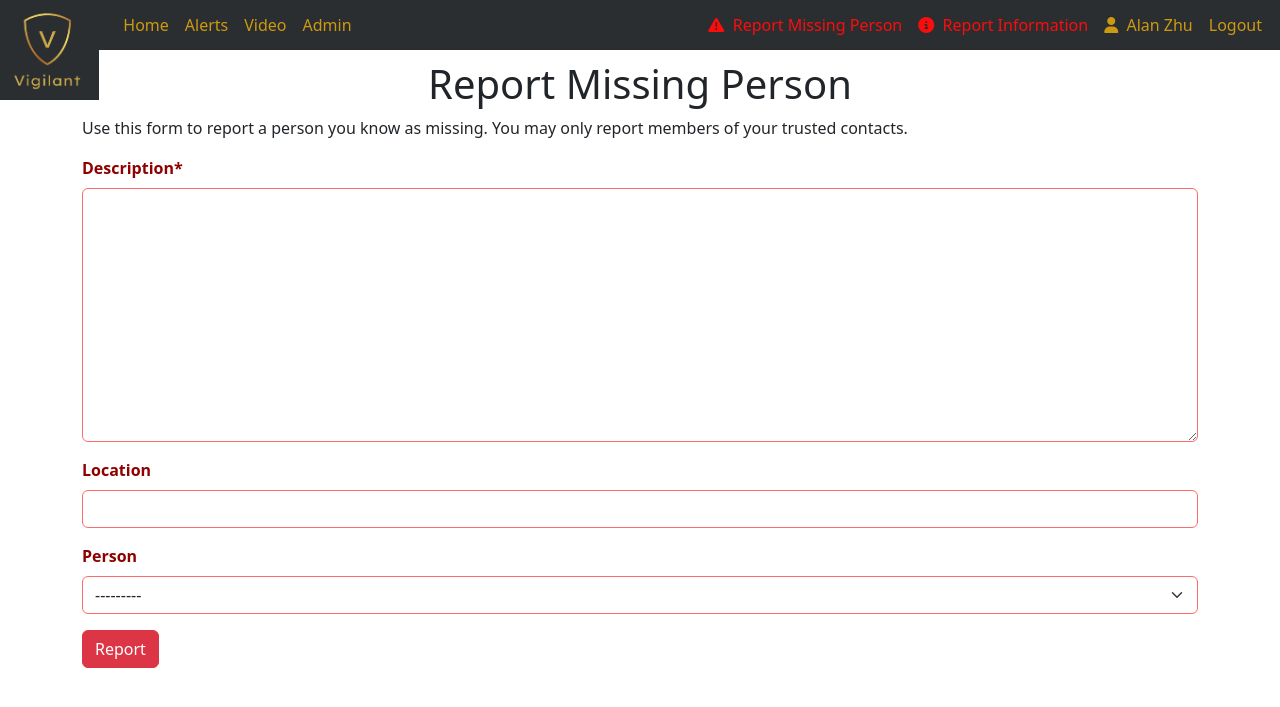
After one commit to NotFish232/HackTJ-2024, a Django app: page /report-missing in a window 1280 px wide. The commit adds this page. Shown: the top 707 px of the page. Run offline with Django 3.2, Linux system fonts and the light colour scheme; a user stored in the database is signed in; data comes from the database, SQL or seed files in the repository; some libraries are stand-ins or nearby versions.

Commit message:
report missing

```diff
--- a/website/static/base.css
+++ b/website/static/base.css
@@ -22,7 +22,7 @@ img.navbar-logo {
 }
 
 .nav-link:hover {
-    color: rgb(209, 178, 0);
+    color: rgb(224, 197, 44);
 }
 
 
@@ -69,3 +69,17 @@ h1 {
 .form-control, .form-select {
     border: 1px solid rgba(163, 117, 0, 0.51);
 }
+
+.form-control:focus, .form-select:focus {
+    border: 1px solid rgba(163, 117, 0, 0.51);
+    box-shadow: 0 0 0 0.2rem rgba(163, 117, 0, 0.25);
+}
+
+.form-label {
+    color: rgb(123, 88, 0);
+    font-weight: bold;
+}
+
+.report-link .nav-link {
+    color: rgb(253, 12, 12);
+}
--- /dev/null
+++ b/website/static/report.css
@@ -0,0 +1,13 @@
+.form-control, .form-select {
+    border: 1px solid rgb(255, 107, 107);
+}
+
+.form-control:focus, .form-select:focus {
+    border: 1px solid rgb(255, 107, 107);
+    box-shadow: 0 0 0 0.2rem rgba(255, 107, 107, 0.25);
+}
+
+.form-label {
+    color: rgb(143, 0, 0);
+    font-weight: bold;
+}
--- a/website/templates/alerts.html
+++ b/website/templates/alerts.html
@@ -15,6 +15,12 @@
 
 {% block body %}
 
+{% for message in messages %}
+    <div class="alert alert-success">
+        {{ message }}
+    </div>
+{% endfor %}
+
 <h2 class="alerts-active center">Active Alerts</h2>
 {% for alert in active_alerts %}
     {% include 'alert.html' %}
--- a/website/templates/base.html
+++ b/website/templates/base.html
@@ -37,17 +37,28 @@
           <li class="nav-item">
             <a class="nav-link" aria-current="page" href="{% url 'alerts' %}">Alerts</a>
           </li>
+          {% if request.user.is_authenticated and request.user.is_staff %}
           <li class="nav-item">
             <a class="nav-link" aria-current="page" href="{% url 'video' %}">Video</a>
           </li>
           <li class="nav-item">
             <a class="nav-link" aria-current="page" href="{% url 'admin:index' %}">Admin</a>
           </li>
-          <li class="nav-item" id="reportbutton">
-            <a class="nav-link" aria-current="page">REPORT</a>
-          </li>
+          {% endif %}
         </ul>
         <ul class="navbar-nav" style="position: absolute; right: 10px;">
+           <li class="nav-item report-link">
+            <a class="nav-link" aria-current="page" href="{% url 'report-missing' %}">
+              <i class="fas fa-exclamation-triangle"></i>&nbsp;
+              Report Missing Person
+            </a>
+          </li>
+          <li class="nav-item report-link">
+            <a class="nav-link" aria-current="page" href="{% url 'report-information' %}">
+              <i class="fas fa-info-circle"></i>&nbsp;
+              Report Information
+            </a>
+          </li>
           {% if request.user.is_authenticated %}
           <li class="nav-item">
             <a class="nav-link" aria-current="page" href="{% url 'profile' %}">
@@ -73,8 +84,7 @@
   {% endblock %}
   </div>
   {% block footer %}
-
-{% endblock %}
+  {% endblock %}
 
 
   <script src="https://cdn.jsdelivr.net/npm/jquery@3.6.3/dist/jquery.min.js"></script>
--- a/website/templates/login.html
+++ b/website/templates/login.html
@@ -32,11 +32,11 @@
                 <span>{{ error }}</span>
             </div>
         {% endif %}
-        {% if message %}
+        {% for message in messages %}
             <br>
-            <div class="alert alert-success" role="alert">
+            <div class="alert alert-info" role="alert">
                 {{ message }}
             </div>
-        {% endif %}
+        {% endfor %}
     </form>
 {% endblock %}
--- /dev/null
+++ b/website/templates/report_missing.html
@@ -0,0 +1,31 @@
+{% extends "base.html" %}
+{% load static %}
+{% load crispy_forms_tags %}
+
+{% block title %}
+    Report Missing Person
+{% endblock %}
+
+{% block css %}
+    <link href="{% static 'report.css' %}" rel="stylesheet">
+{% endblock %}
+
+{% block body %}
+    <h1>Report Missing Person</h1>
+    <p>Use this form to report a person you know as missing. You may only report members of your trusted contacts.</p>
+    {% if messages %}
+        <br>
+        {% for message in messages %}
+        <div class="alert alert-success" role="alert">
+            {{ message }}
+        </div>
+        {% endfor %}
+    {% endif %}
+    <form method="post" enctype="multipart/form-data">
+        {% csrf_token %}
+        {{ form|crispy }}
+        <button type="submit" class="btn btn-danger">Report</button>
+        <br>
+    </form>
+    <br>
+{% endblock %}
--- a/website/web/forms.py
+++ b/website/web/forms.py
@@ -19,3 +19,17 @@ class ProfileForm(forms.ModelForm):
             'photo',
             'description',
         ]
+
+class MissingPersonReportForm(forms.ModelForm):
+    def __init__(self, user, *args, **kwargs):
+        super(MissingPersonReportForm, self).__init__(*args, **kwargs)
+        ids = [u.person.id for u in user.trusted_contacts.filter(person__missing=False)]
+        self.fields['person'].queryset = Person.objects.filter(id__in=ids)
+
+    class Meta:
+        model = Alert
+        fields = [
+            'description',
+            'location',
+            'person',
+        ]
--- a/website/web/models.py
+++ b/website/web/models.py
@@ -13,6 +13,12 @@ class User(AbstractBaseUser, PermissionsMixin):
     phone_number = models.CharField(max_length=255, blank=True, null=True)
     person = models.OneToOneField('Person', on_delete=models.SET_NULL, null=True, blank=True)
 
+    trusted_contacts = models.ManyToManyField('User', blank=True, related_name="trusted_contact_set")
+
+    def __str__(self):
+        if self.person:
+            return self.person.full_name
+        return self.email
 
 class Person(models.Model):
     first_name = models.CharField(max_length=255, blank=True, null=True)
@@ -63,7 +69,7 @@ class Person(models.Model):
 
 
 class Alert(models.Model):
-    title = models.CharField(max_length=500)
+    # title = models.CharField(max_length=500)
     description = models.TextField()
     type = models.CharField(choices=[
         ('vigilant', 'Vigilant'),
@@ -81,19 +87,7 @@ class Alert(models.Model):
     contact = models.CharField(max_length=500, null=True, blank=True)
 
     def __str__(self):
-        return self.title
+        return f"{self.get_type_display()} Alert for {self.person.full_name} at {self.date}"
 
     class Meta:
         ordering = ['-date']
-
-
-class Report(models.Model):
-    title = models.CharField(max_length=500)
-    description = models.TextField()
-    date = models.DateTimeField(auto_now_add=True)
-    location = models.CharField(max_length=500, null=True, blank=True)
-    reporter = models.ForeignKey('User', on_delete=models.SET_NULL, null=True)
-    alert = models.ForeignKey('Alert', on_delete=models.SET_NULL, null=True, blank=True)
-
-    def __str__(self):
-        return self.title
--- a/website/web/urls.py
+++ b/website/web/urls.py
@@ -12,5 +12,7 @@ urlpatterns = [
     path('profile', profile_view, name="profile"),
     path('logout', logout, name="logout"),
     path('video', video_view, name="video"),
-    path('video_stream/<path:video_path>', video_stream, name="video_stream")
+    path('video_stream/<path:video_path>', video_stream, name="video_stream"),
+    path('report-missing', report_missing_view, name="report-missing"),
+    path("report-information", report_information_view, name="report-information"),
 ]
--- a/website/web/views.py
+++ b/website/web/views.py
@@ -8,6 +8,7 @@ from django.urls import reverse
 from .models import *
 from apis.get_live_feed import get_live_feed, AVAILABLE_CAMERA_FEEDS
 import random
+import datetime
 from .forms import *
 
 
@@ -52,7 +53,16 @@ def login_view(request):
         user = authenticate(username=user.email, password=password)
         if user is not None:
             auth_login(request, user)
+
+            if request.GET.get("next"):
+                try:
+                    url = reverse(request.GET.get("next").replace("/", ""))
+                    return redirect(url)
+                except:
+                    pass
+
             return redirect(reverse("index"))
+
         return render(
             request,
             "login.html",
@@ -101,3 +111,29 @@ def video_stream(request, video_path):
         get_live_feed(video_path, save_video=False),
         content_type="multipart/x-mixed-replace; boundary=frame"
     )
+
+
+def report_missing_view(request):
+    if not request.user.is_authenticated:
+        messages.success(request, "You must be logged in to report someone missing.")
+        return redirect(reverse("login") + "?next=/report-missing")
+    if request.method == "POST":
+        form = MissingPersonReportForm(request.user, request.POST)
+        if form.is_valid():
+            alert = form.save(commit=False)
+            alert.user = request.user
+            alert.type = "vigilant"
+            alert.date = datetime.datetime.now()
+            alert.contact = f"{request.user.person.first_name} {request.user.person.last_name}. Email: {request.user.email}. Phone: {request.user.phone_number}."
+            alert.save()
+            alert.person.missing = True
+            alert.person.save()
+            messages.success(request, "Report submitted.")
+            return redirect(reverse("alerts"))
+    form = MissingPersonReportForm(request.user)
+    return render(request, "report_missing.html", {
+        "form": form,
+    })
+
+def report_information_view(request):
+    pass
```
Also changed, not shown: website/static/home.css (+6 -6 lines), website/templates/home.html (+6 -3 lines), website/db.sqlite3, website/web/migrations/0005_remove_alert_title_user_trusted_contacts_and_more.py (added).
